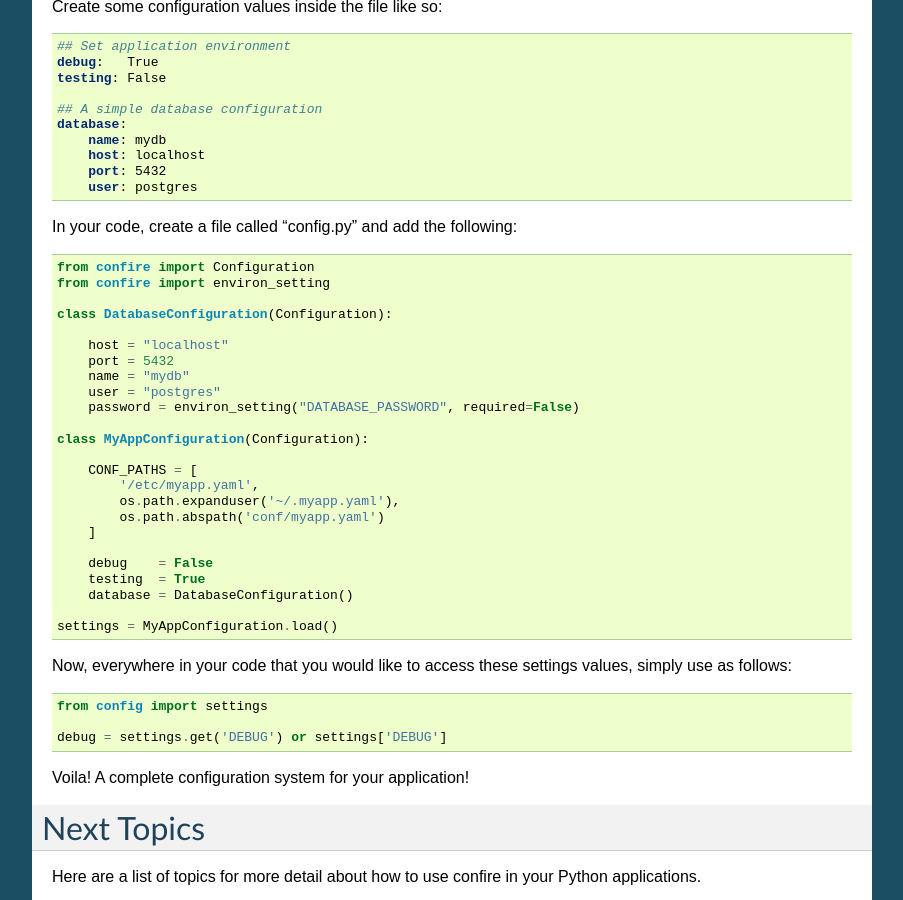
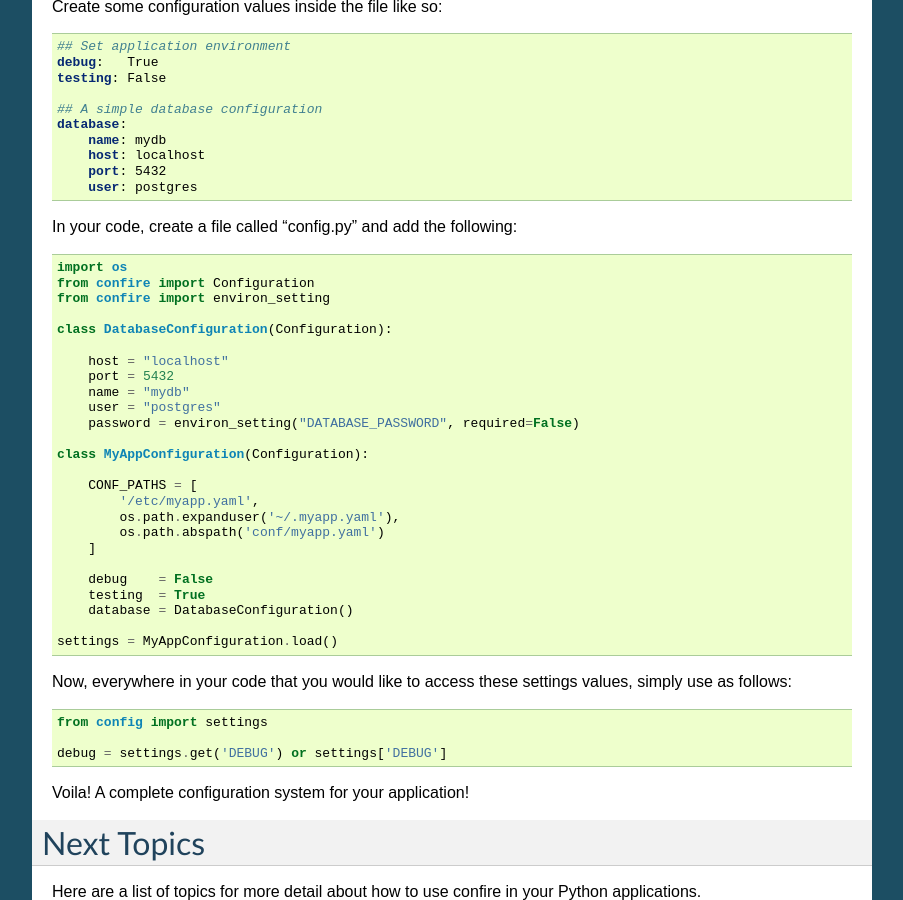
Before and after one commit to bbengfort/confire, a Sphinx documentation site: the page built from docs/index.rst, in a window 1280 px wide and 900 px high, scrolled down 846 px. Shown: the whole window, without its empty margins (198-1101 px from the left). Built offline with Sphinx 7.4.7, drawn with Linux system fonts in a browser that asks for light colours; formulas are drawn with MathJax 3.

Commit message:
add `import os` where it's needed

```diff
--- a/docs/index.rst
+++ b/docs/index.rst
@@ -61,6 +61,7 @@ In your code, create a file called "config.py" and add the following:
 
 .. code-block :: python
 
+   import os
    from confire import Configuration
    from confire import environ_setting
 
```
Also changed, not shown: README.md (+1 -0 lines).
